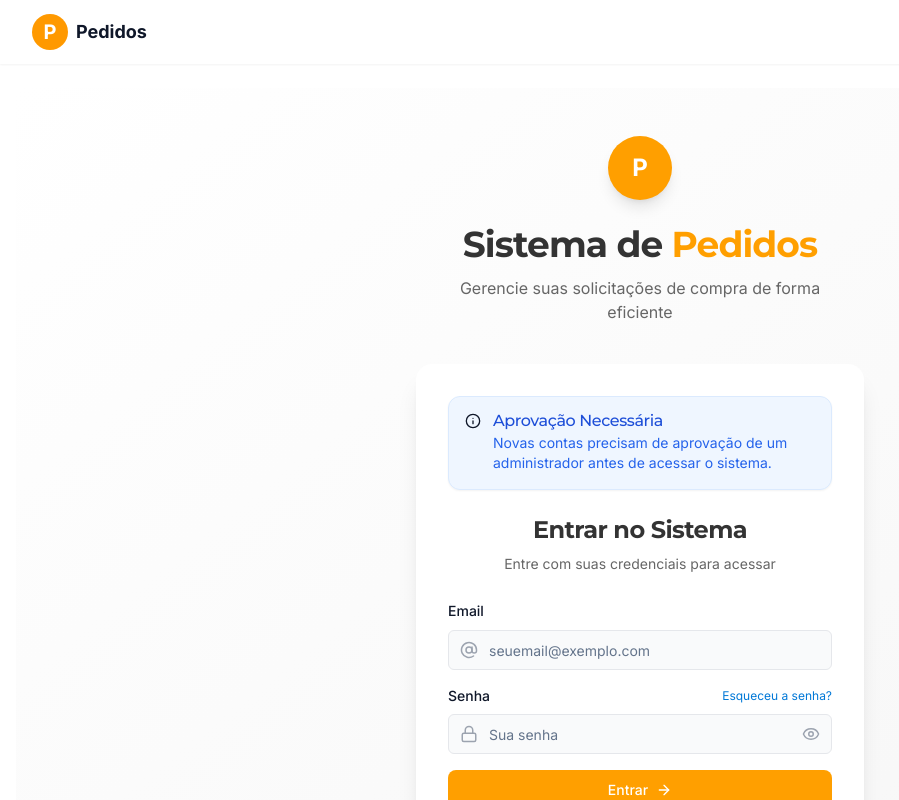
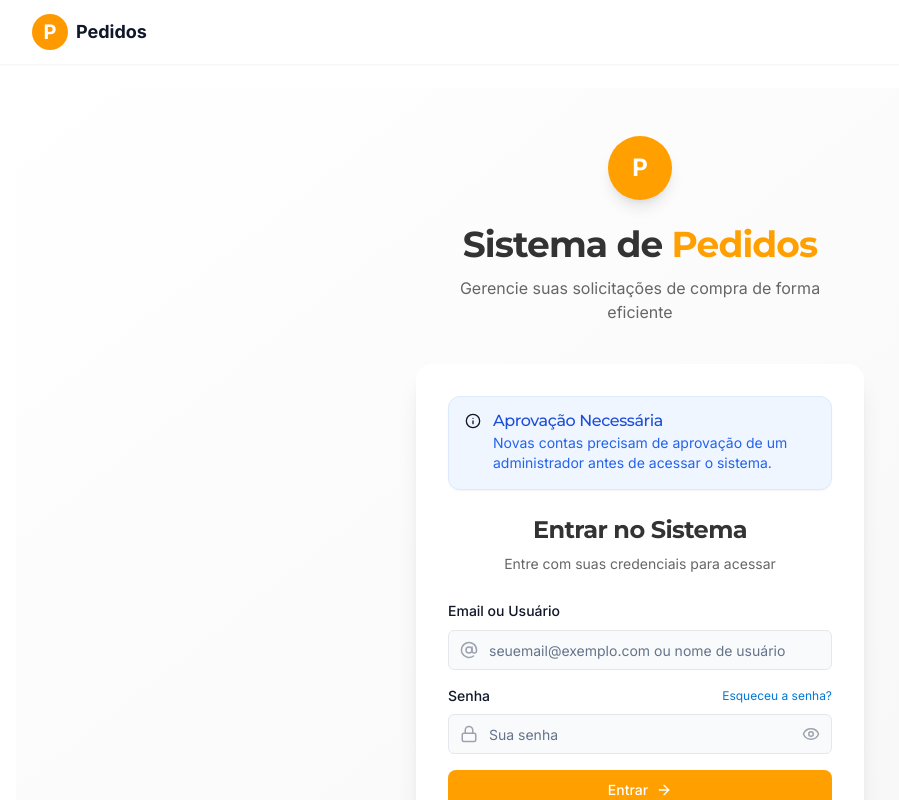
Before and after one commit to kevenjmuniz/pedidodecompas, a React (Vite) app: page / in a window 1280 px wide. Shown: the top 800 px of the page, without its empty margins (0-899 px from the left). Built offline with nearby package versions, Linux system fonts and the light colour scheme.

Commit message:
Fix: Allow admin login with email
The admin login was not working because it was asking for an email. This commit fixes the issue.

```diff
--- a/src/components/AuthForm.tsx
+++ b/src/components/AuthForm.tsx
@@ -126,7 +126,7 @@ export function AuthForm() {
 
           <div className="space-y-2">
             <Label htmlFor="email" className="text-sm font-medium">
-              Email
+              {authMode === 'login' ? 'Email ou Usuário' : 'Email'}
             </Label>
             <div className="relative">
               <div className="absolute inset-y-0 left-0 flex items-center pl-3 pointer-events-none text-gray-400">
@@ -134,8 +134,8 @@ export function AuthForm() {
               </div>
               <Input
                 id="email"
-                placeholder="seuemail@exemplo.com"
-                type="email"
+                placeholder={authMode === 'login' ? "seuemail@exemplo.com ou nome de usuário" : "seuemail@exemplo.com"}
+                type="text"
                 value={email}
                 onChange={(e) => setEmail(e.target.value)}
                 className="pl-10 bg-gray-50 border-gray-200 focus:border-mcf-orange"
```
